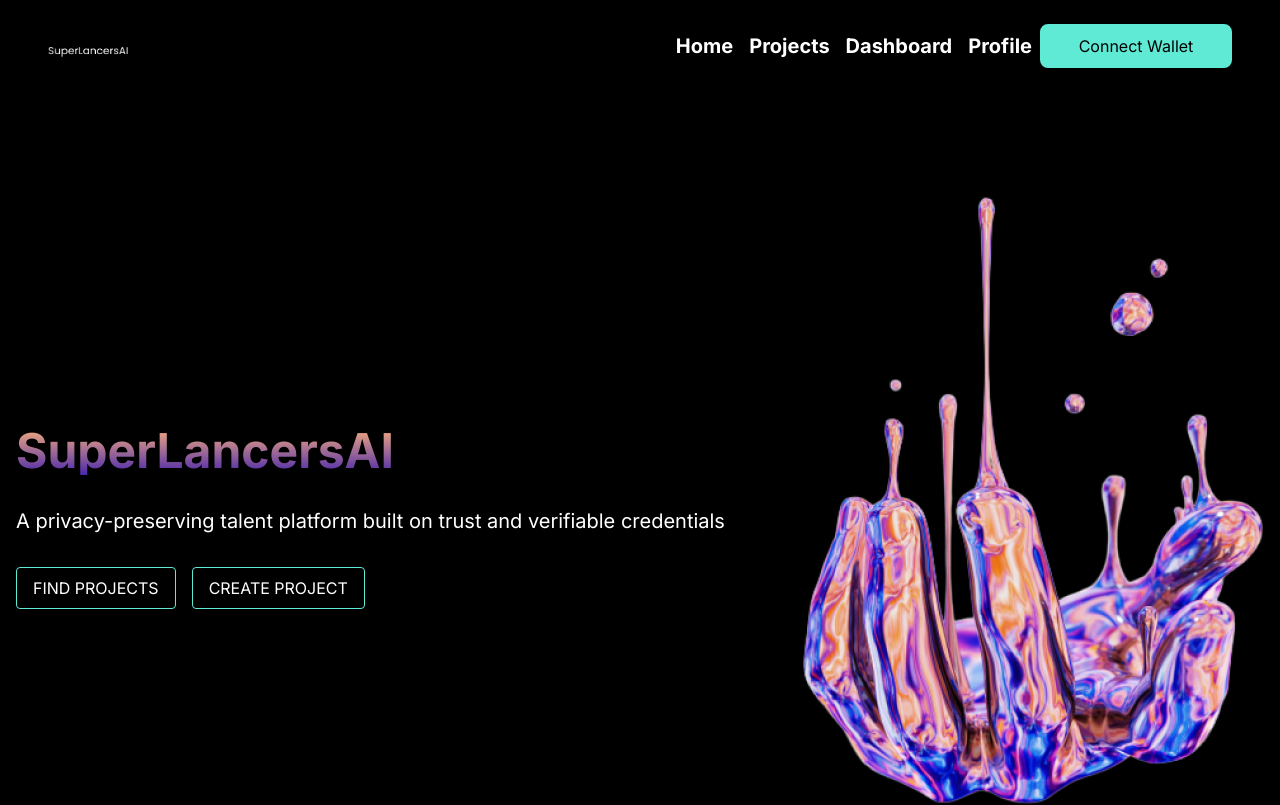
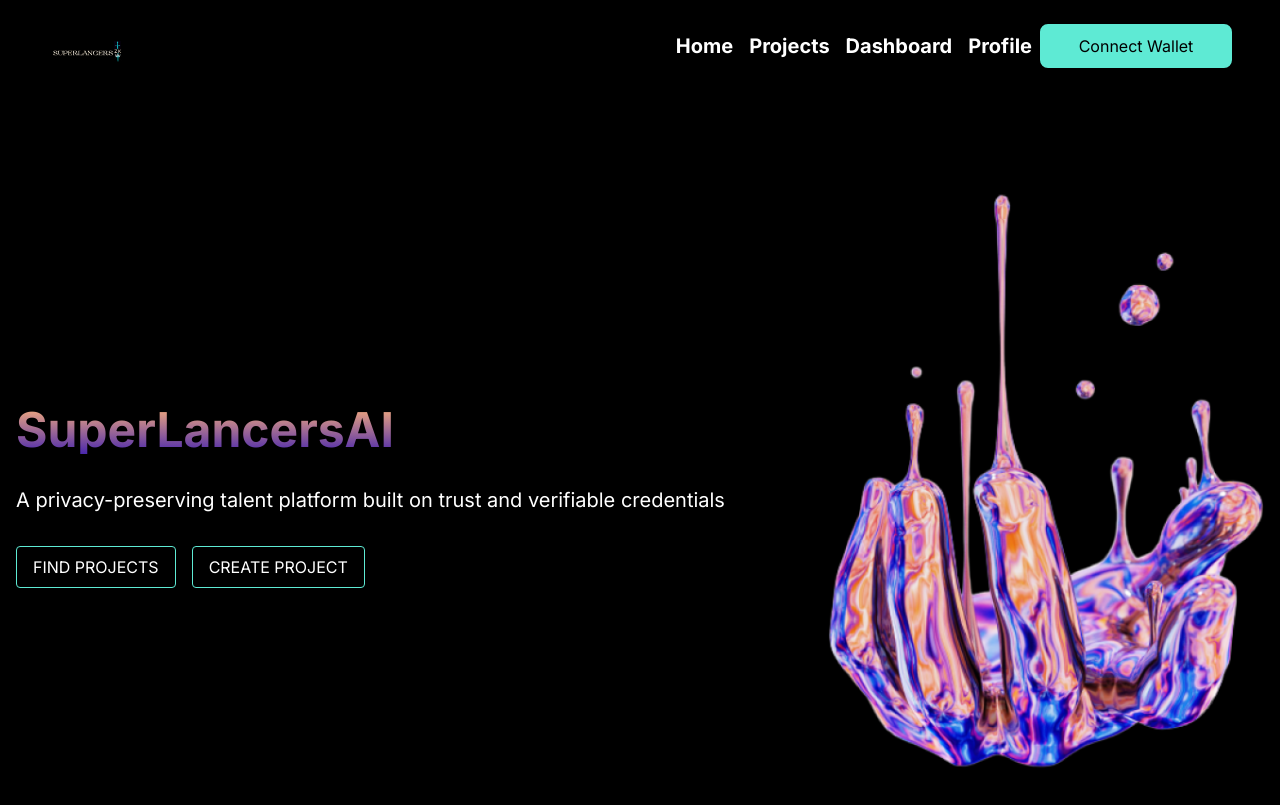
Before and after one commit to vilmapato/teamHA, a Next.js app: page / in a window 1280 px wide. Shown: the top 805 px of the page. Built offline with nearby package versions, Linux system fonts and the light colour scheme.

Commit message:
feat: edits

```diff
--- a/src/components/Button.tsx
+++ b/src/components/Button.tsx
@@ -10,7 +10,7 @@ const Button = ({ children, onClick }: ButtonProps) => {
     return (
         <button
             onClick={onClick}
-            className="border-2 mb-3 bg-teal-300 border-teal-300 text-black hover:bg-black hover: border-teal-300 hover:text-white transition duration-300 ease-in-out py-2 px-4 rounded-lg w-48"
+            className="border-2 mb-3 bg-teal-300 border-teal-300 text-black hover:bg-black hover:text-white transition duration-300 ease-in-out py-2 px-4 rounded-lg w-48"
         >
             {children}
         </button>
--- a/src/components/Header.tsx
+++ b/src/components/Header.tsx
@@ -12,7 +12,7 @@ const Header = () => {
             <Image
               width={36}
               height={36}
-              src="/SuperLancersAI.png"
+              src="/superlancers.png"
               className="w-20 md:w-15"
               alt="logo"
             />
--- a/src/pages/index.tsx
+++ b/src/pages/index.tsx
@@ -10,8 +10,8 @@ const Home: React.FC = () => {
       <Header />
 
       <main className="container mx-auto px-4">
-        <section className="flex justify-between items-center py-12">
-          <div className="flex-1">
+        <section className="flex items-center py-12">
+          <div className="flex-1 min-w-0">
             <h1 className="text-gradient text-5xl font-bold">SuperLancersAI</h1>
             <p className="text-xl my-8">A privacy-preserving talent platform built on trust and verifiable credentials</p>
             <div className="flex gap-4">
@@ -19,8 +19,14 @@ const Home: React.FC = () => {
               <BlackBox label="CREATE PROJECT" onClick={() => { /* Handle click */ }} />
             </div>
           </div>
-          <div className="flex-initial" style={{ maxWidth: '40%', height: 'auto' }}>
-            <Image src="/landingPic.png" alt="Landing Picture" layout="responsive" width={700} height={475} />
+          <div className="flex-1" style={{ maxWidth: '35%', marginLeft: '0%' }}> {/* Reduced size and reset margin */}
+            <Image
+              src="/landingPic.png"
+              alt="Landing Picture"
+              layout="responsive"
+              width={525} /* Reduced width */
+              height={356.25} /* Reduced height */
+            />
           </div>
         </section>
 
```
Also changed, not shown: public/SuperLancersAI.png (deleted), public/superlancers.png (added), src/pages/profile-org.tsx (added).
